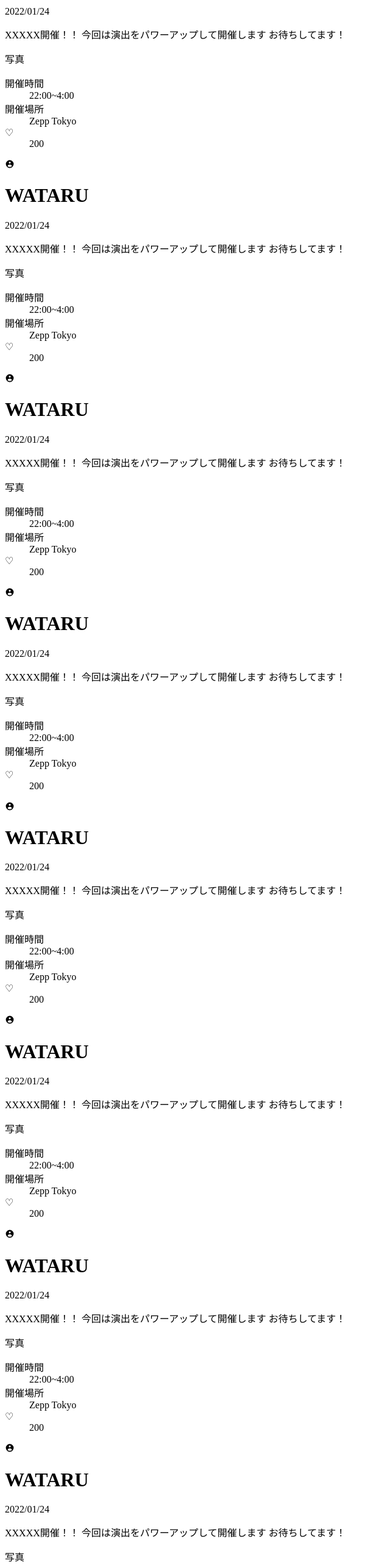
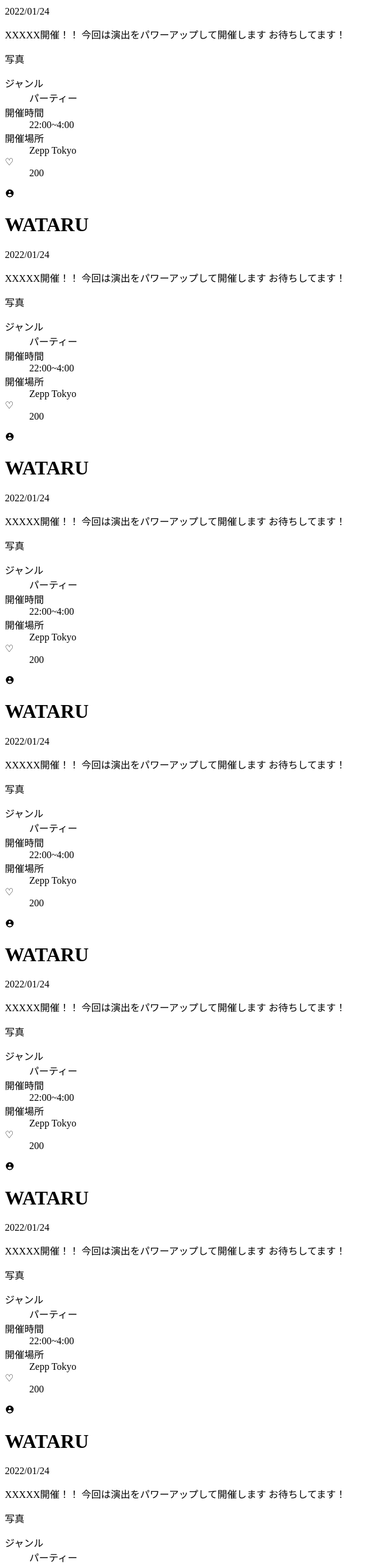
Before and after one commit to watajam/Seartist, a Next.js app: page /posts in a window 1280 px wide. Shown: the part 160-2726 px from the top of the page at 61% size, without its empty margins (0-640 px from the left). Built offline with nearby package versions, Linux system fonts and the light colour scheme.

Commit message:
🚚 ファイルの名前変更と項目を追加しました。

```diff
--- a/src/components/PostsCord/index.tsx
+++ b/src/components/Posts/ListItem.tsx
@@ -1,7 +1,7 @@
 import React, { memo } from "react";
 import { HiUserCircle } from "react-icons/hi";
 
-export const PostsCord:React.VFC = () => {
+export const ListItem: React.VFC = () => {
   return (
     <div className="shadow rounded-2xl">
       <header className="bg-gray-400 text-white flex  p-4 rounded-t-2xl items-center font-bold text-base ">
@@ -17,8 +17,10 @@
         </p>
         <div className="bg-gray-200 text-center  h-48 mt-6">写真</div>
         <dl className="flex flex-wrap text-base font-bold mt-4">
-          <dt className="w-3/12">開催時間</dt>
-          <dd className="w-3/4">22:00~4:00</dd>
+          <dt className="w-3/12">ジャンル</dt>
+          <dd className="w-3/4">パーティー</dd>
+          <dt className="w-3/12 mt-2">開催時間</dt>
+          <dd className="w-3/4 mt-2">22:00~4:00</dd>
           <dt className="w-3/12 mt-2">開催場所</dt>
           <dd className="mt-2">Zepp Tokyo</dd>
           <dt className="ml-auto mt-2">♡</dt>
@@ -29,4 +31,4 @@
   );
 };
 
-export default memo(PostsCord);
+export default memo(ListItem);
--- a/src/components/Posts/index.tsx
+++ b/src/components/Posts/index.tsx
@@ -1,20 +1,19 @@
 import React, { memo } from "react";
-import { PostsCord } from "../PostsCord";
+import { ListItem } from "./ListItem";
 
 export const index: React.VFC = () => {
   return (
     <div className="grid gap-6 ">
       {/* テスト */}
-      <PostsCord />
-      <PostsCord />
-      <PostsCord />
-      <PostsCord />
-      <PostsCord />
-      <PostsCord />
-      <PostsCord />
-      <PostsCord />
-      <PostsCord />
-      <PostsCord />
+      <ListItem />
+      <ListItem />
+      <ListItem />
+      <ListItem />
+      <ListItem />
+      <ListItem />
+      <ListItem />
+      <ListItem />
+      <ListItem />
     </div>
   );
 };
```
